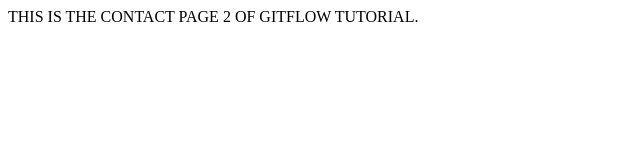
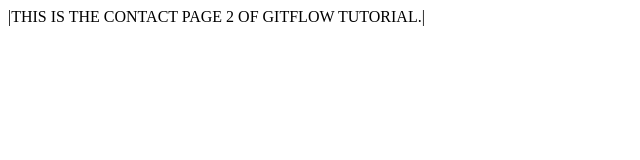
Before and after one commit to eliaset096/git-tutorial, a plain HTML site: page contact2.html in a window 1280 px wide. Shown: the full height of the page, 0-640 px from the left. Drawn offline with Linux system fonts and the light colour scheme.

Commit message:
contact page has fixed

```diff
--- a/contact2.html
+++ b/contact2.html
@@ -7,6 +7,6 @@
     <title>Contact 2</title>
   </head>
   <body>
-    THIS IS THE CONTACT PAGE 2 OF GITFLOW TUTORIAL.
+    |THIS IS THE CONTACT PAGE 2 OF GITFLOW TUTORIAL.|
   </body>
 </html>
```
